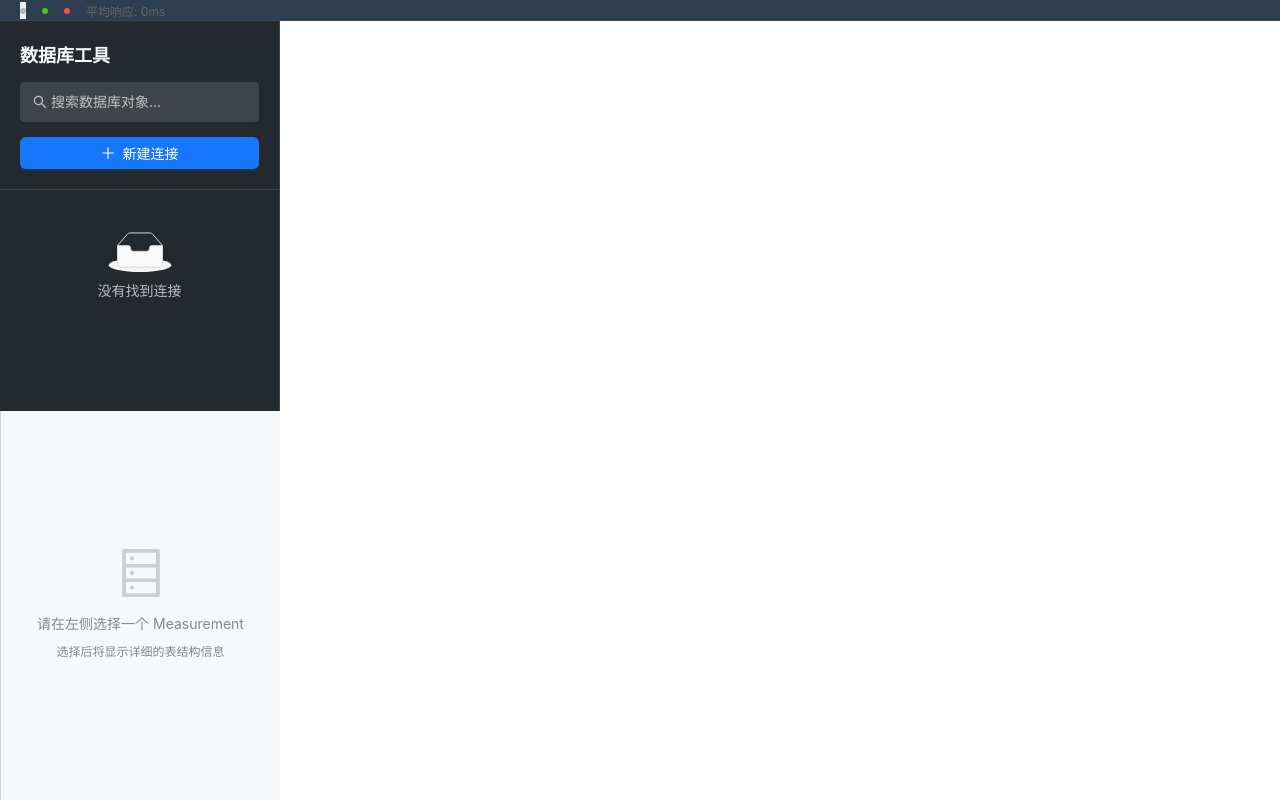
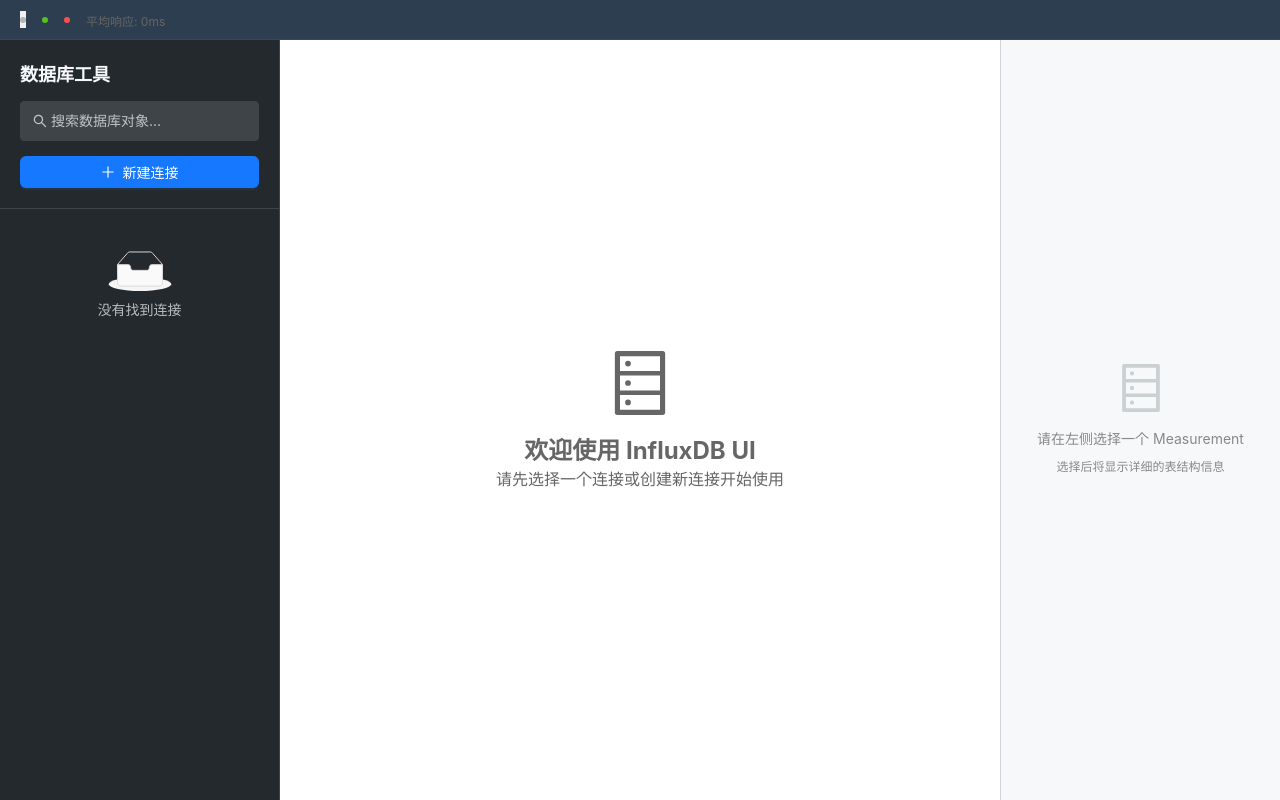
Before and after one commit to janson653/influxdb-ui, a React (Vite) app: page / in a window 1280 px wide. Built offline with nearby package versions, Linux system fonts and the light colour scheme.

Commit message:
feat: 优化主内容布局和查询面板样式，增强响应式设计

```diff
--- a/src/App.css
+++ b/src/App.css
@@ -88,6 +88,14 @@
   background-color: #3498db;
 }
 
+/* 主内容容器 - 水平布局 */
+.main-container {
+  display: flex;
+  flex: 1;
+  height: calc(100vh - 40px); /* 减去状态栏高度 */
+  overflow: hidden;
+}
+
 /* 左侧边栏 */
 .sidebar {
   width: 280px;
@@ -97,7 +105,7 @@
   flex-direction: column;
   overflow: hidden;
   border-right: 1px solid #3f4448;
-  height: calc(100vh - 40px); /* 减去状态栏高度 */
+  flex-shrink: 0; /* 防止收缩 */
 }
 
 /* 主内容区 */
@@ -107,7 +115,7 @@
   flex-direction: column;
   background-color: #f6f8fa;
   overflow: hidden;
-  height: calc(100vh - 40px); /* 减去状态栏高度 */
+  min-width: 0; /* 防止内容溢出 */
 }
 
 /* 右侧边栏 */
@@ -118,7 +126,7 @@
   overflow-y: auto;
   display: flex;
   flex-direction: column;
-  height: calc(100vh - 40px); /* 减去状态栏高度 */
+  flex-shrink: 0; /* 防止收缩 */
 }
 
 /* 查询面板容器 */
@@ -523,15 +531,13 @@
 }
 
 @media (max-width: 768px) {
-  .app-layout {
-    flex-direction: row;
+  .main-container {
     overflow-x: auto;
   }
 
   .sidebar {
     min-width: 240px;
     width: 240px;
-    height: calc(100vh - 40px);
   }
 
   .main-content {
@@ -542,13 +548,11 @@
   .right-sidebar {
     min-width: 220px;
     width: 220px;
-    height: calc(100vh - 40px);
-    border-left: 1px solid #d1d5da;
   }
 }
 
 @media (max-width: 600px) {
-  .app-layout {
+  .main-container {
     overflow-x: auto;
   }
 
--- a/src/App.tsx
+++ b/src/App.tsx
@@ -224,6 +224,8 @@
         </div>
       </div>
 
+      {/* 主内容容器 - 水平布局 */}
+      <div className="main-container">
         {/* 左侧边栏 - 连接管理 */}
         <div className="sidebar">
           <ConnectionTree
@@ -268,6 +270,7 @@
         <div className="right-sidebar">
           <RightSidebar selectedMeasurement={selectedMeasurement} />
         </div>
+      </div>
 
       {/* 新建连接弹窗 */}
       <Modal
--- a/src/components/QueryPanel.css
+++ b/src/components/QueryPanel.css
@@ -1,13 +1,28 @@
-.query-panel-container {
+.query-panel-container,
+.enhanced-query-panel-container {
   display: flex;
   flex-direction: column;
   height: 100%;
+  width: 100%;
   background-color: #f6f8fa;
+  overflow: hidden;
 }
 
 .query-panel-tabs {
   background-color: #f6f8fa;
   border-bottom: 1px solid #d1d5da;
+  height: 100%;
+  flex: 1;
+}
+
+.query-panel-tabs .ant-tabs-content-holder {
+  height: 100%;
+  overflow: hidden;
+}
+
+.query-panel-tabs .ant-tabs-tabpane {
+  height: 100%;
+  overflow: hidden;
 }
 
 .query-panel-tabs .ant-tabs-nav {
@@ -81,8 +96,11 @@
 .query-panel-tab-content {
   display: flex;
   flex-direction: column;
-  flex: 1;
+  height: 100%;
+  width: 100%;
   overflow: hidden;
+  padding: 16px;
+  gap: 16px;
 }
 
 .query-editor-section {
```
Lines whose indentation alone changed are shown as unchanged.
